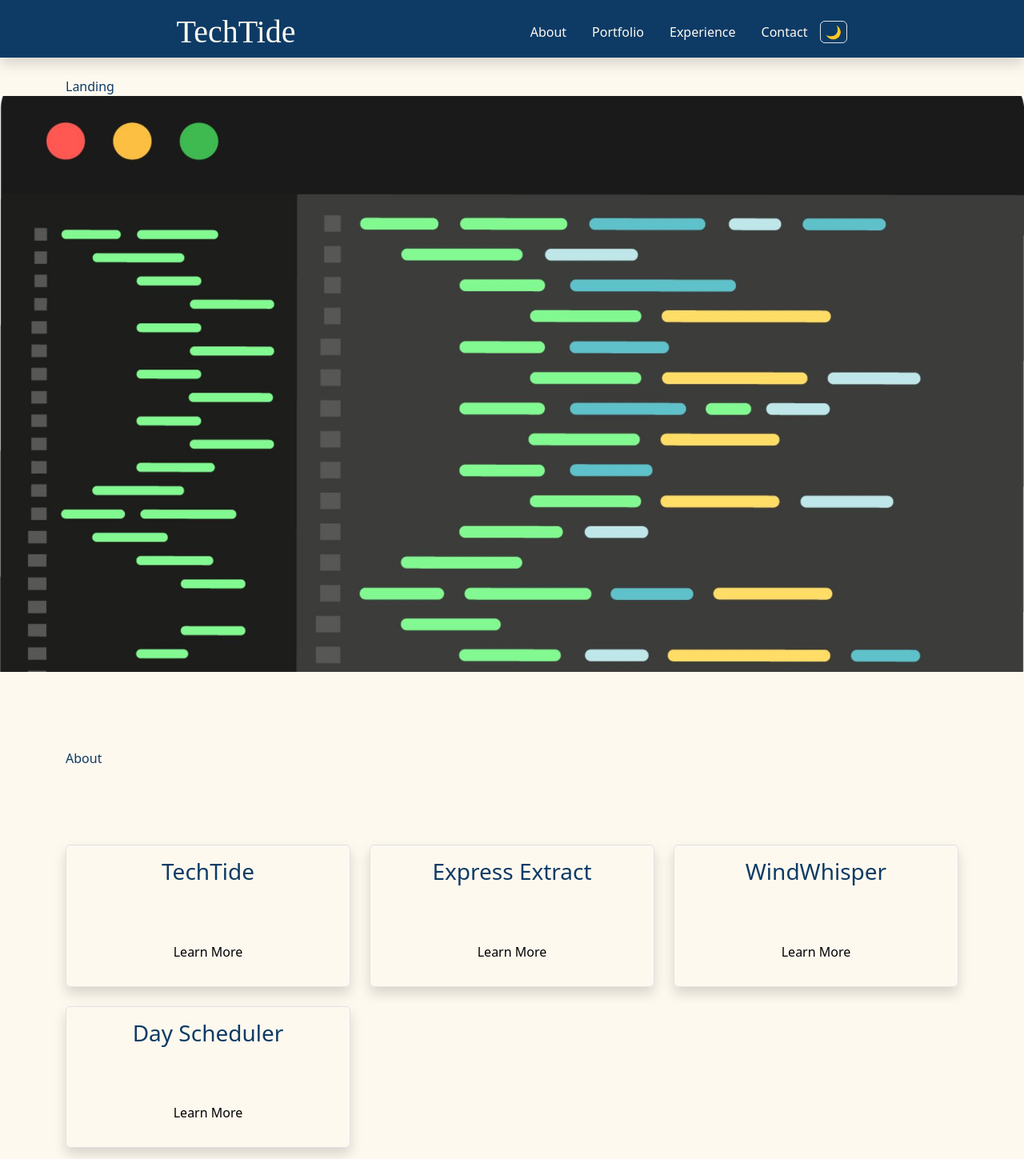
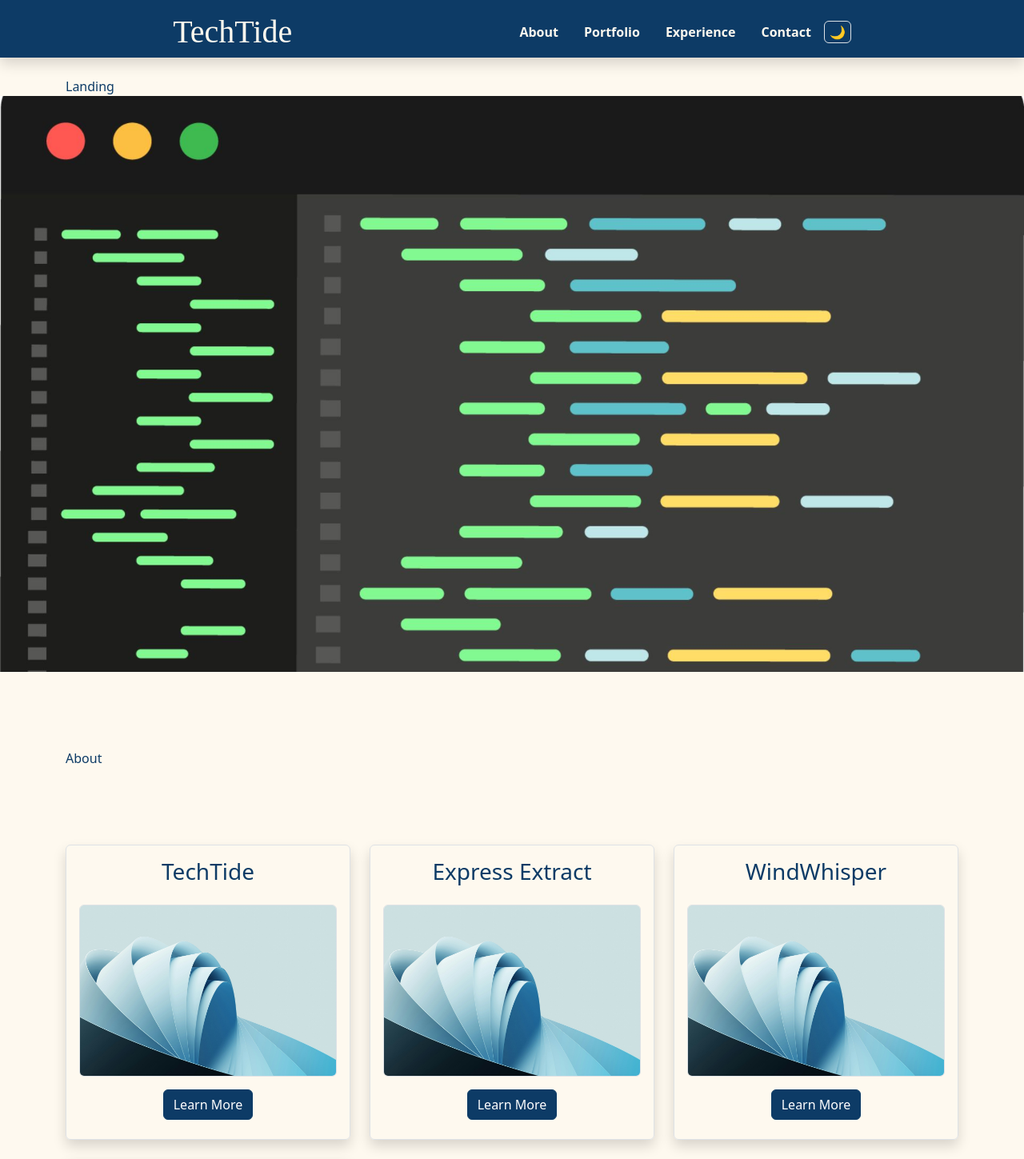
Before and after one commit to xJuanPablo/TechTide, a React (Create React App) app in the folder client/: page / in a window 1280 px wide. Shown: the top 1449 px of the page at 80% size. Built offline with nearby package versions, Linux system fonts and the light colour scheme; a web font is replaced by a local one.

Commit message:
Added interim image

```diff
--- a/client/src/components/Card.tsx
+++ b/client/src/components/Card.tsx
@@ -7,13 +7,13 @@ type CardProps = {
 
 const Card: React.FC<CardProps> = ({ section }) => {
     return (
-    <article className="g-col-12 g-col-md-6 g-col-xl-4 border rounded shadow">
+    <article className="g-col-12 g-col-md-6 g-col-xl-4 px-3 border rounded shadow">
     <div>
         <h3 className="text-center py-3">{section.title}</h3>
-        <img src="" alt="" />
+        <img src={section.image} alt="" className="img-fluid border rounded"/>
         <div className="d-flex justify-content-center">
             <div className="mt-3 mb-4">
-                <button className="btn btn-primary">Learn More</button>
+                <button className="btn btn-secondary">Learn More</button>
             </div>
         </div>
     </div>
--- a/client/src/components/Header.tsx
+++ b/client/src/components/Header.tsx
@@ -13,7 +13,7 @@ const Header: React.FC = () => {
             <ul className=" d-flex list-unstyled mb-0 align-items-center">
               {NavLinks.map((link, index) => (
                 <li key={index} className="mx-3">
-                  <a href={link.url} className="text-decoration-none">
+                  <a href={link.url} className="text-decoration-none fw-bold">
                     {link.title}
                   </a>
                 </li>
--- a/client/src/data/Portfolio.tsx
+++ b/client/src/data/Portfolio.tsx
@@ -1,10 +1,13 @@
+import Card from "../assets/images/hero-image.jpg"
+
 export type PortfolioSection = {
     title: string;
+    image: string;
 }
 
 export const PortfolioSection: PortfolioSection[] = [
-    {title: "TechTide"},
-    {title: "Express Extract"},
-    {title: "WindWhisper"},
-    {title: "Day Scheduler"}
+    {title: "TechTide", image: Card},
+    {title: "Express Extract", image: Card},
+    {title: "WindWhisper", image: Card},
+    {title: "Day Scheduler", image: Card}
 ]
```
Also changed, not shown: client/src/assets/images/hero-image.jpg (added).
